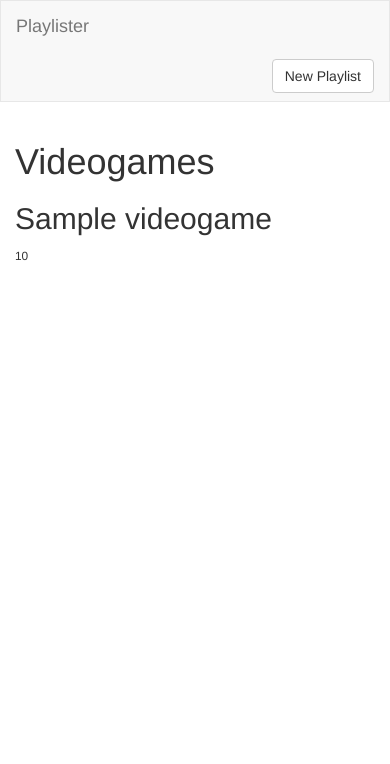
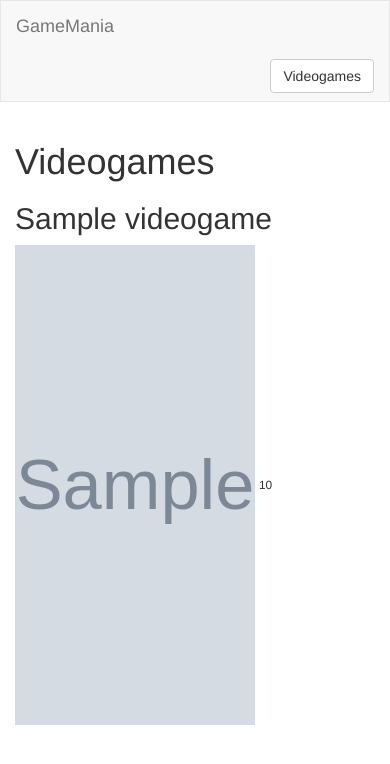
Before and after one commit to HolyPi/Contractor-Project, a Flask app: template templates/videogame_index.html in a window 390 px wide. Shown: the top 764 px of the page. Run offline with Flask 2, Linux system fonts and the light colour scheme; the template is opened without the code that fills it: most values are stand-ins (such as "Sample title", 1, 10 or a date in 2020); grey boxes marked "Sample" are stand-in pictures; parts of the project's set-up code (start-up, migrations or seed data) failed here and were passed over; some libraries are stand-ins or nearby versions.

Commit message:
First commit

```diff
--- a/app.py
+++ b/app.py
@@ -3,16 +3,15 @@ from flask_pymongo import PyMongo
 from pymongo import MongoClient
 
 app = Flask(__name__)
-client = MongoClient('localhost')
-mongo = PyMongo(app)
-db = client.videogame
-inventory = db.videogames
+client = MongoClient()
+db = client.get_default_database('GameMania')
+videogames = db.videogames
 
 
-cart = ShoppingCart.get()
+# cart = ShoppingCart.get()
 videogames.delete_many({})
-videogames.insert_many( [
-    {'title': 'Persona 3', 'price': 22.22, } ])
+videogames.insert_many(
+    [{'title': 'Persona 3', 'price': 22.22, 'image': "https://images-na.ssl-images-amazon.com/images/I/81yTRFRr23L.AC_SL1500_.jpg"} ])
     # {'title': 'Persona 5', 'price': 59.99, 'image': <img src= "P5.jpg" height="42" width="42">},
     # {'title': 'Metal Gear Solid Snake Eater', 'price': 14.99, 'image': <img src= "MTGS.png" height="42" width="42">},
     # {'title': 'Danganronpa trilogy', 'price': 59.99, 'image': <img src= "Danganronpa.jpg" height="42" width="42">},
@@ -26,7 +25,7 @@ videogames.insert_many( [
 @app.route('/')
 def videogame_index():
     """Show all playlists."""
-    return render_template('index.html', videogame=videogame)
+    return render_template('videogame_index.html', videogame=videogames.find())
 
 @app.route("/cart/add", methods=['POST'])
 def add_to_cart():
--- a/static/partials/navbar.html
+++ b/static/partials/navbar.html
@@ -4,11 +4,11 @@
     <div class='container-fluid'>
         <div class='navbar-header'>
             <a class='navbar-brand' href='/'>
-                Playlister
+                GameMania
             </a>
         </div>
         <div class='pull-right'>
-            <a href='/playlists/new' class='btn btn-default navbar-btn'>New Playlist</a>
+            <a href='/videogame/new' class='btn btn-default navbar-btn'>Videogames</a>
         </div>
     </div>
 </nav>
--- a/templates/index.html
+++ b/templates/index.html
@@ -13,3 +13,5 @@ padding-left: 2px;> -->
     <input type="search" class="searchbar" name="search" placeholder="Search..."/>
     <button type="submit" class="searchbox">Search</button>
   </form>
+  {% endfor %}
+  {% endblock %}
--- a/templates/partials/navbar.html
+++ b/templates/partials/navbar.html
@@ -4,11 +4,11 @@
     <div class='container-fluid'>
         <div class='navbar-header'>
             <a class='navbar-brand' href='/'>
-                Playlister
+                GameMania
             </a>
         </div>
         <div class='pull-right'>
-            <a href='/playlists/new' class='btn btn-default navbar-btn'>New Playlist</a>
+            <a href='/videogame/new' class='btn btn-default navbar-btn'>Videogames</a>
         </div>
     </div>
 </nav>
--- a/templates/videogame_index.html
+++ b/templates/videogame_index.html
@@ -5,6 +5,7 @@
     <h1>Videogames</h1>
     {% for videogame in videogame %}
         <h2>{{ videogame.title }}</h2>
+        <img src = {{ videogame.image }} height="480", width="240"  >
         <small>{{ videogame.price }}</small>
     {% endfor %}
 {% endblock %}
```
Also changed, not shown: templates/partials/game.html (deleted, +0 -15 lines), 1 other file.
